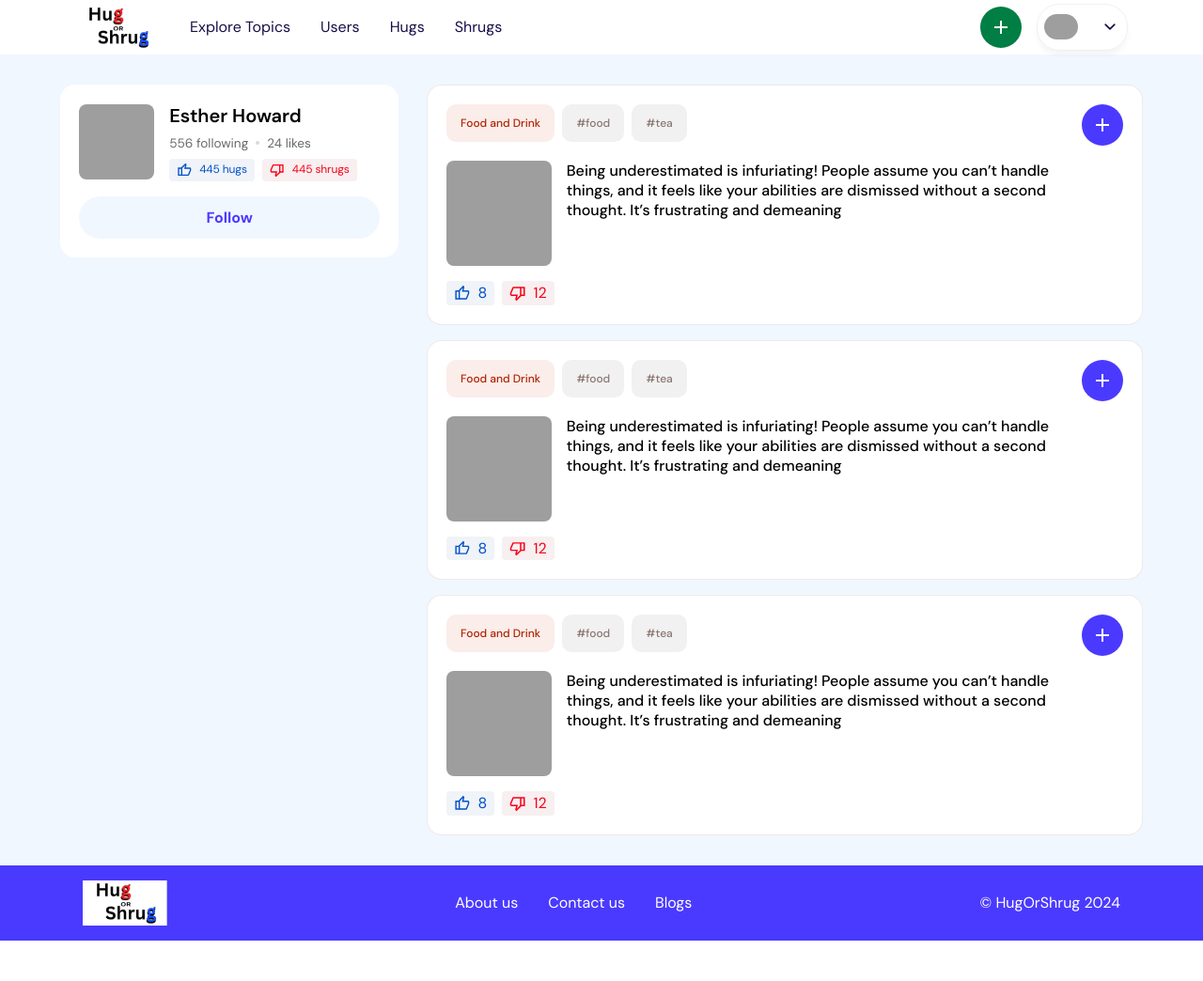
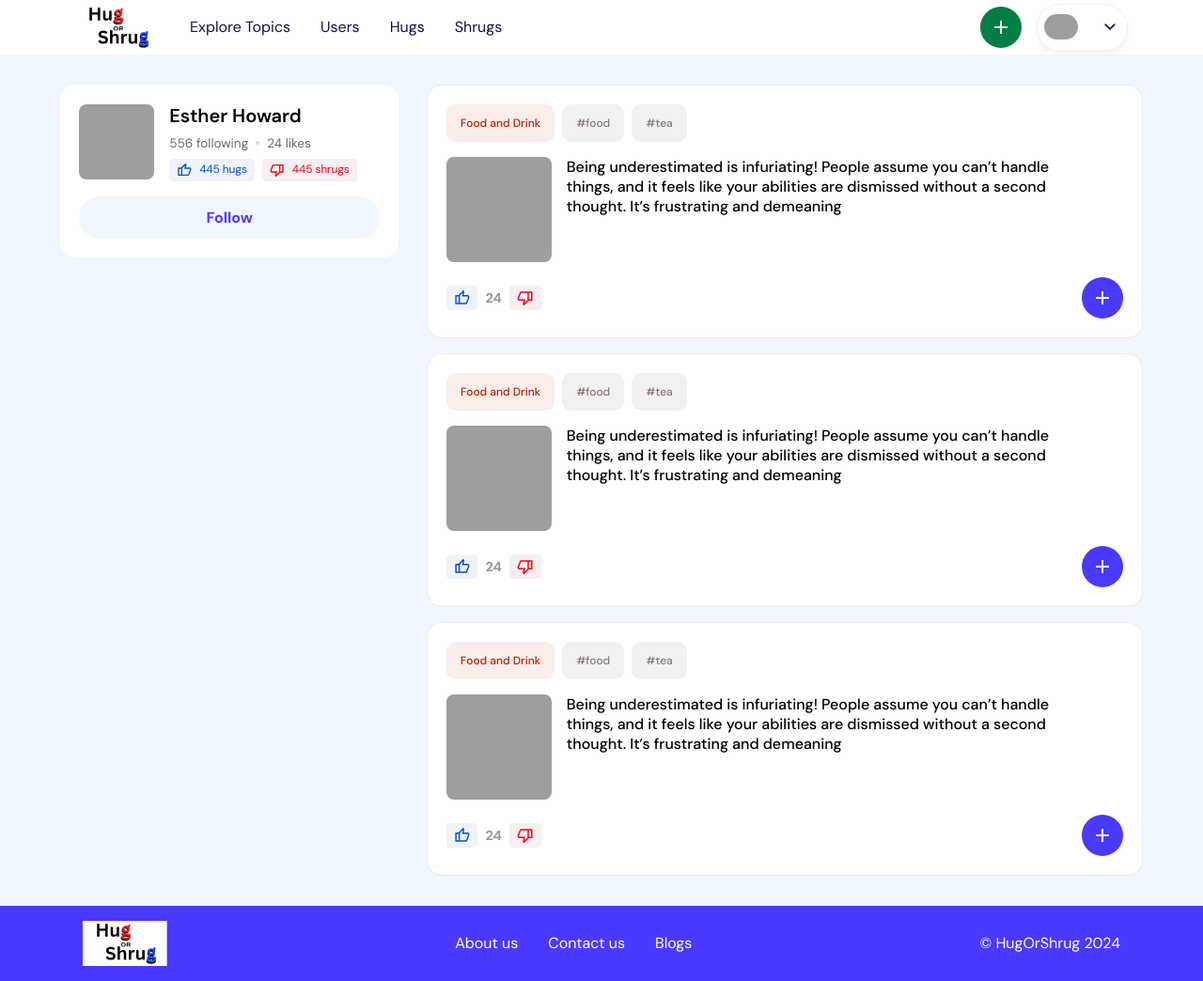
Before and after one commit to deepeshdm/HugOrShrug, a website: page user.html in a window 1280 px wide. Shown: the whole page at 94% size. Before the commit the page ends 1001 px from the top, so only its background shows below. Drawn offline with Linux system fonts and the light colour scheme; grey boxes are pictures that could not be loaded.

Commit message:
convobox changes

```diff
--- a/style.css
+++ b/style.css
@@ -375,3 +375,13 @@ html,body{
     width: 1.75rem;
     border-radius: 1rem;
   }
+
+
+  .grey-sm{
+    font-family: DM Sans;
+    font-size: 0.9rem;
+    font-weight: 700;
+    text-underline-position: from-font;
+    text-decoration-skip-ink: none;
+    color: #989898;
+  }
--- a/user.html
+++ b/user.html
@@ -103,7 +103,8 @@
                                 <div class="greypart"> #food </div>
                                 <div class="greypart"> #tea </div>
                             </div>
-                            <img id="openDialogBtn" class="clickable" src="assets/add-button-circle.svg" />
+                            <!-- <img id="openDialogBtn" class="clickable" src="assets/add-button-circle.svg" /> -->
+                            <div></div>
                         </div>
                         <div class="flex-gap-1 imgtext" style="align-items: flex-start;">
                             <img class="convo-img" src="https://picsum.photos/200/300?random=1">
@@ -115,15 +116,19 @@
 
                             </div>
                         </div>
+                        <div class="flex-sb">
                             <div class="flex-gap-05">
                                 <div class="blue-section flex-gap-05">
                                     <img src="assets/blue-thumbup.svg" style="width:1.1rem;" />
-                                <span style="font-size:1rem;"> 8 </span>
+                                    <!-- <span style="font-size:1rem;"> 8 </span> -->
                                 </div>
+                                <div class="grey-sm"> 24 </div>
                                 <div class="red-section flex-gap-05">
                                     <img src="assets/red-thumbdown.svg" style="width:1.1rem;" />
-                                <span style="font-size:1rem;"> 12 </span>
+                                    <!-- <span style="font-size:1rem;"> 12 </span> -->
                                 </div>
+                            </div>
+                            <img id="openDialogBtn" class="clickable" src="assets/add-button-circle.svg" />
                         </div>
                     </div>
 
@@ -134,7 +139,8 @@
                                 <div class="greypart"> #food </div>
                                 <div class="greypart"> #tea </div>
                             </div>
-                            <img id="openDialogBtn" class="clickable" src="assets/add-button-circle.svg" />
+                            <!-- <img id="openDialogBtn" class="clickable" src="assets/add-button-circle.svg" /> -->
+                            <div></div>
                         </div>
                         <div class="flex-gap-1 imgtext" style="align-items: flex-start;">
                             <img class="convo-img" src="https://picsum.photos/200/300?random=1">
@@ -146,15 +152,19 @@
 
                             </div>
                         </div>
+                        <div class="flex-sb">
                             <div class="flex-gap-05">
                                 <div class="blue-section flex-gap-05">
                                     <img src="assets/blue-thumbup.svg" style="width:1.1rem;" />
-                                <span style="font-size:1rem;"> 8 </span>
+                                    <!-- <span style="font-size:1rem;"> 8 </span> -->
                                 </div>
+                                <div class="grey-sm"> 24 </div>
                                 <div class="red-section flex-gap-05">
                                     <img src="assets/red-thumbdown.svg" style="width:1.1rem;" />
-                                <span style="font-size:1rem;"> 12 </span>
+                                    <!-- <span style="font-size:1rem;"> 12 </span> -->
                                 </div>
+                            </div>
+                            <img id="openDialogBtn" class="clickable" src="assets/add-button-circle.svg" />
                         </div>
                     </div>
 
@@ -165,7 +175,8 @@
                                 <div class="greypart"> #food </div>
                                 <div class="greypart"> #tea </div>
                             </div>
-                            <img id="openDialogBtn" class="clickable" src="assets/add-button-circle.svg" />
+                            <!-- <img id="openDialogBtn" class="clickable" src="assets/add-button-circle.svg" /> -->
+                            <div></div>
                         </div>
                         <div class="flex-gap-1 imgtext" style="align-items: flex-start;">
                             <img class="convo-img" src="https://picsum.photos/200/300?random=1">
@@ -177,15 +188,19 @@
 
                             </div>
                         </div>
+                        <div class="flex-sb">
                             <div class="flex-gap-05">
                                 <div class="blue-section flex-gap-05">
                                     <img src="assets/blue-thumbup.svg" style="width:1.1rem;" />
-                                <span style="font-size:1rem;"> 8 </span>
+                                    <!-- <span style="font-size:1rem;"> 8 </span> -->
                                 </div>
+                                <div class="grey-sm"> 24 </div>
                                 <div class="red-section flex-gap-05">
                                     <img src="assets/red-thumbdown.svg" style="width:1.1rem;" />
-                                <span style="font-size:1rem;"> 12 </span>
+                                    <!-- <span style="font-size:1rem;"> 12 </span> -->
                                 </div>
+                            </div>
+                            <img id="openDialogBtn" class="clickable" src="assets/add-button-circle.svg" />
                         </div>
                     </div>
 
```
Also changed, not shown: conversation.html (+7 -3 lines). Lines whose indentation alone changed are shown as unchanged.
